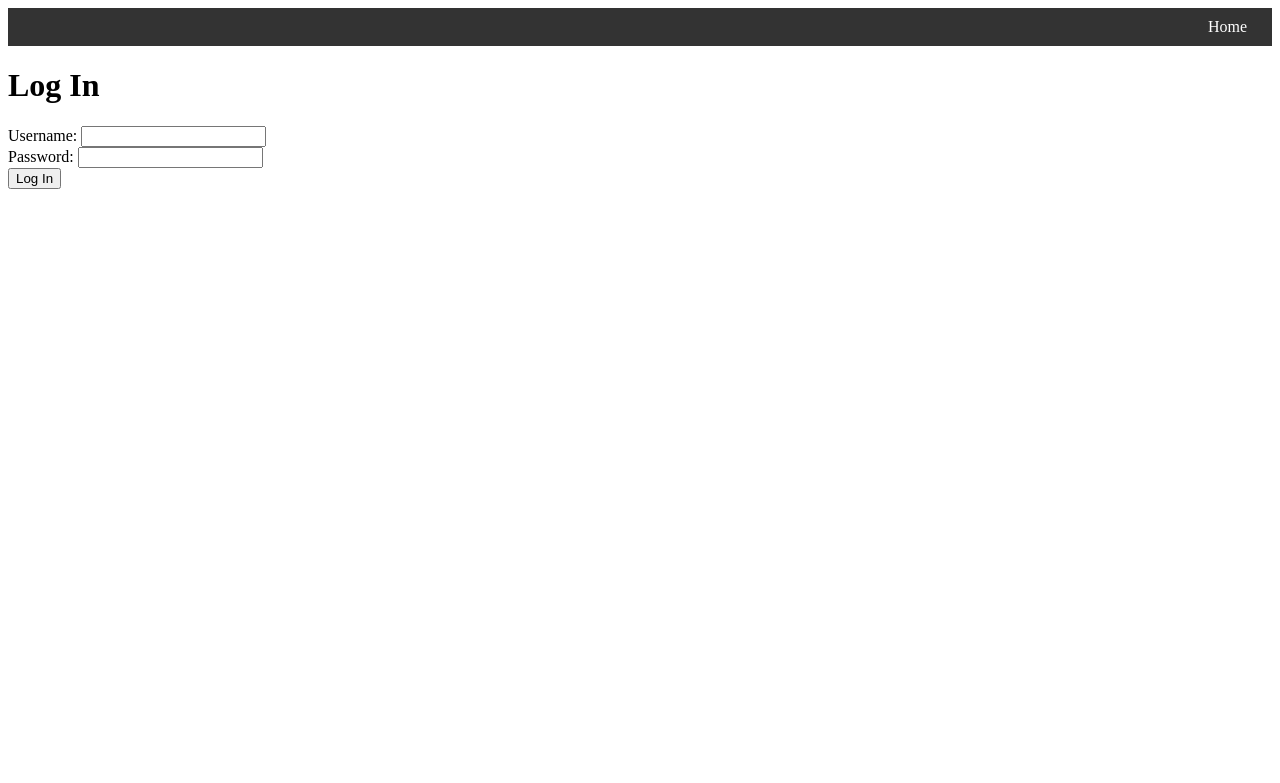
After one commit to ZevZev123/Progetti, a Flask app: page /login in a window 1280 px wide. The commit adds this page. Shown: the top 783 px of the page. Run offline with Flask 3, Linux system fonts and the light colour scheme.

Commit message:
Versione senza base di dati
- Implementata sessione
- Utilizzo temporaneo di liste statiche
- cambio url principale in /home
- creazione pagina login
- creazione pulsante di logout
- prime implementazioni per pagine di registrazione
- ridisposizione delle carte e immagini
- aggiornamenti grafici alle pagine (navbar, posizioni, colori, grandezze)
- implementazione loop in html per i giochi

```diff
--- a/games/server.py
+++ b/games/server.py
@@ -1,24 +1,56 @@
 from flask import Flask, render_template
+from flask import request, redirect, url_for, session, flash
 import connection
 
 # connection details
 db_name = 'Games'
-db_password = '250571'
+db_password = ''
 
-conn = connection.create_connection(db_name, db_password)
-if conn is None:
-    print("Failed to connect to the database.")
-    exit(1)
+session = {'username': None}
+
+# conn = connection.create_connection(db_name, db_password)
+# if conn is None:
+#     print("Failed to connect to the database.")
+#     exit(1)
+
+listaGiochi = [('In Sound Mind', 'In Sound Mind is an imaginative first-person psychological horror with frenetic puzzles, unique boss fights, and original music by The Living Tombstone. Journey within the inner workings of the one place you can’t seem to escape—your own mind.', 1, '/static/gameImages/inSoundMind.jpg', 'https://store.steampowered.com/app/1119980/In_Sound_Mind/'),
+               ('The Dark Pictures Anthology: the devil in me', 'La troupe di un documentario riceve un misterioso invito a visitare la riproduzione del "Castello della morte" del serial killer H.H. Holmes. Presto scopriranno che qualcuno li sta osservando, e persino manipolando, e che le visualizzazioni dei loro video non sono l\'unica cosa di cui preoccuparsi!', 5, '/static/gameImages/theDevilInMe.jpg', 'https://store.steampowered.com/app/1567020/The_Dark_Pictures_Anthology_The_Devil_in_Me/'),]
+
+listaUtenti = [('admin', 'admin'), ('zev', 'a')]
 
 server = Flask(__name__)
-server.config['SECRET_KEY'] = '250571'
+server.secret_key = 'abcdadmin'
 server.config['DEBUG'] = True
 server.config['TEMPLATES_AUTO_RELOAD'] = True
 
-@server.route('/', methods=['GET'])
+@server.route('/home', methods=['GET'])
 def main():
-    return render_template('main.html', list=connection.execute_read_query(conn, "SELECT * FROM gioco"))
+    return render_template('main.html', list=listaGiochi, username=session['username'])
+
+@server.route('/login', methods=['GET', 'POST'])
+def login():
+    if request.method == 'POST':
+        username = request.form['username']
+        password = request.form['password']
+        if (username, password) in listaUtenti:
+            session['username'] = username  # Salva l'utente nella sessione
+            return redirect(url_for('main'))
+        else:
+            return render_template('login.html', error="Invalid username or password.")
+    return render_template('login.html')
+
+@server.route('/logout', methods=['GET'])
+def logout():
+    session['username'] = None
+    flash('Logout effettuato con successo.', 'success')
+    return redirect(url_for('main'))
+
+@server.route('/register', methods=['GET', 'POST'])
+def register():
+    if request.method == 'POST':
+        return render_template('register_success.html', username=session['username'])
+    return render_template('register.html')
 
 server.run()
 
-connection.close_connection(conn)
+# connection.close_connection(conn)
--- a/games/sql/createServer.sql
+++ b/games/sql/createServer.sql
@@ -1,6 +1,7 @@
 CREATE TABLE GIOCO (
 	nome VARCHAR(50) PRIMARY KEY,
     descrizione VARCHAR(255) NOT NULL,
+    piattaforma VARCHAR(50) NOT NULL,
     numgiocatorimassimi INT,
     immagine VARCHAR(50),
     link VARCHAR(100)
--- /dev/null
+++ b/games/static/style2.css
@@ -0,0 +1,30 @@
+nav {
+    background-color: #333;
+    color: white;
+    padding: 10px;
+}
+
+nav ul {
+    list-style-type: none;
+    margin: 0;
+    padding: 0;
+    display: flex;
+    gap: 15px;
+    justify-content: flex-end;
+}
+
+nav .welcome {
+    margin-right: auto;
+    color: white;
+    font-weight: bold;
+}
+
+nav a {
+    color: white; /* Colore del testo */
+    text-decoration: none; /* Rimuove la sottolineatura */
+    padding: 0 15px; /* Spaziatura tra i link */
+}
+
+nav a:hover {
+    text-decoration: underline; /* Sottolinea il link al passaggio del mouse */
+}
--- /dev/null
+++ b/games/templates/login.html
@@ -0,0 +1,32 @@
+<html lang="en">
+<head>
+    <meta charset="UTF-8">
+    <meta name="viewport" content="width=device-width, initial-scale=1.0">
+    <link rel="stylesheet" href="{{ url_for('static', filename='style2.css') }}">
+    <title>LOG IN</title>
+
+    <nav>
+        <ul>
+            <a href="{{ url_for('main') }}">Home</a>
+        </ul>
+    </nav>
+</head>
+<body>
+    <box>
+        <h1>Log In</h1>
+        <form method="POST" action="{{ url_for('login') }}">
+            <label for="username">Username:</label>
+            <input type="text" id="username" name="username" required>
+            <br>
+            <label for="password">Password:</label>
+            <input type="password" id="password" name="password" required>
+            <br>
+            <input type="submit" value="Log In">
+        </form>
+
+        {% if error %}
+            <p style="color: red;">{{ error }}</p>
+        {% endif %}
+    </box>
+</body>
+</html>
```
Also changed, not shown: games/static/style.css (+49 -0 lines), games/templates/main.html (+29 -2 lines), games/static/gameImages/inSoundMind.jpg (added), games/static/gameImages/theDevilInMe.jpg (added).
